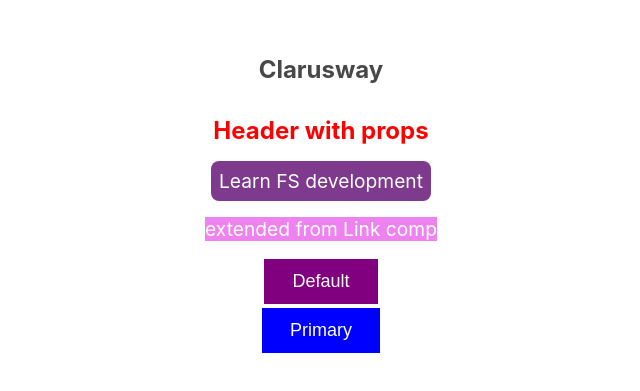
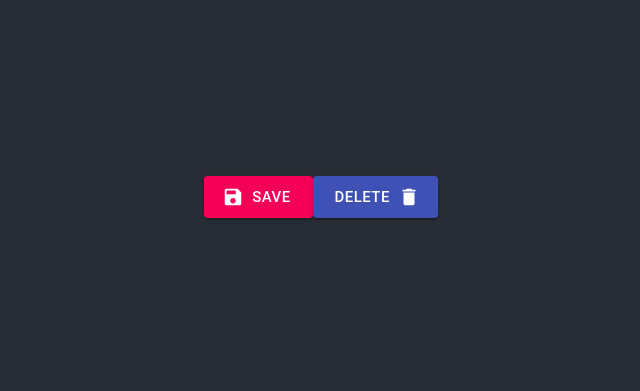
Before and after one commit to oguzhancvdr/react-styling-2, a React (Create React App) app: page / in a window 1280 px wide. Shown: the part 203-594 px from the top of the page, without its empty margins (319-959 px from the left). Built offline with nearby package versions, Linux system fonts and the light colour scheme; the HTML template or start-up script is replaced by a standard one.

Commit message:
create Button comp with mui

```diff
--- a/src/App.js
+++ b/src/App.js
@@ -1,11 +1,13 @@
 import "./App.css";
-import StyledComponents from "./components/styled-comp";
+import Buttons from "./components/material-ui/buttons/Buttons";
+// import StyledComponents from "./components/styled-comp";
 
 function App() {
   return (
     <div className="App">
       <header className="App-header">
-        <StyledComponents />
+        {/* <StyledComponents /> */}
+        <Buttons />
       </header>
     </div>
   );
--- a/src/components/material-ui/buttons/Buttons.js
+++ b/src/components/material-ui/buttons/Buttons.js
@@ -1,9 +1,27 @@
 import React from "react";
+import Button from "@material-ui/core/Button";
+import SaveIcon from "@material-ui/icons/Save";
+import DeleteIcon from "@material-ui/icons/Delete";
 
 const Buttons = () => {
   return (
     <div>
-      <p>Buttons here</p>
+      <Button
+        color="secondary"
+        variant="contained"
+        size="large"
+        startIcon={<SaveIcon />}
+      >
+        Save
+      </Button>
+      <Button
+        color="primary"
+        variant="contained"
+        size="large"
+        endIcon={<DeleteIcon />}
+      >
+        Delete
+      </Button>
     </div>
   );
 };
```
